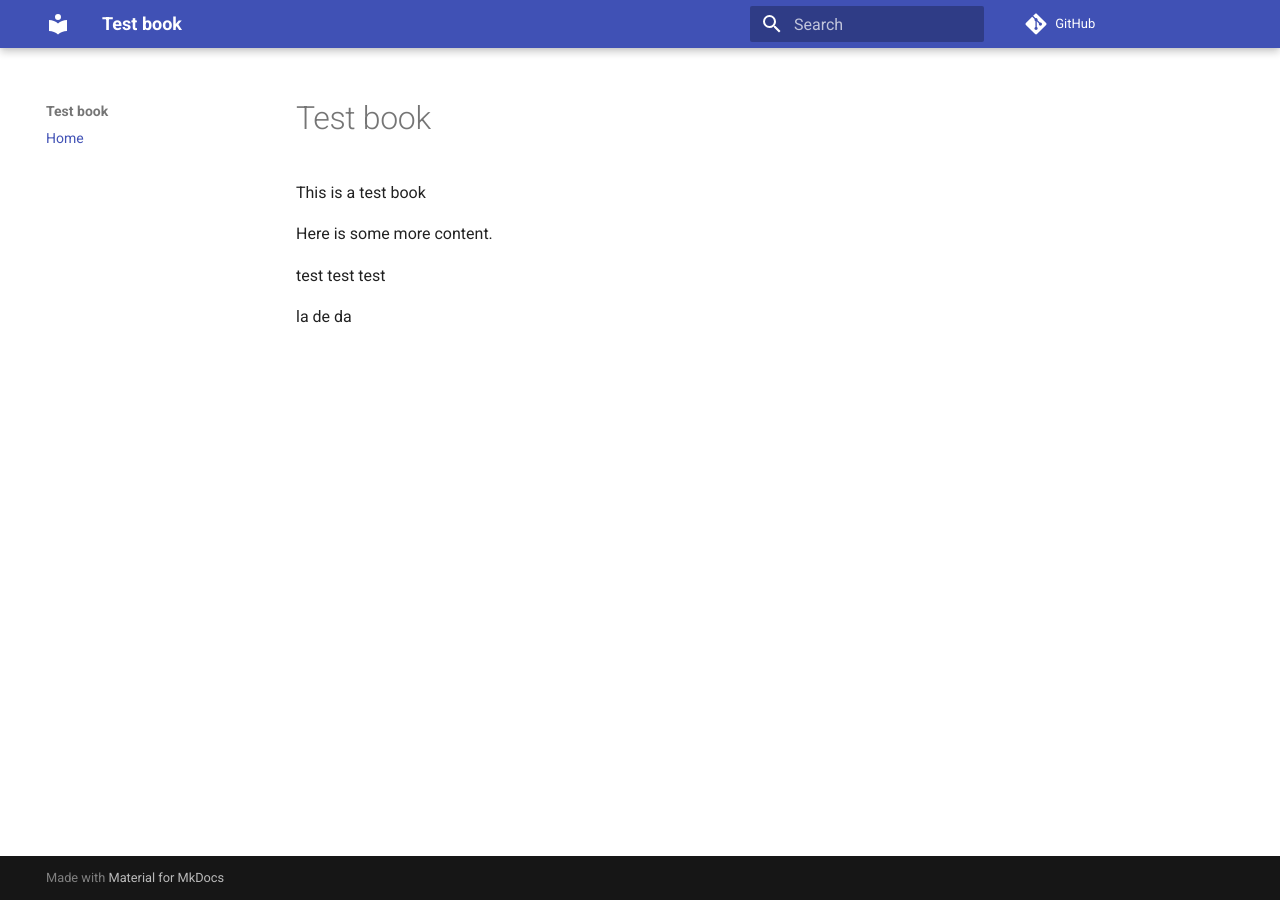
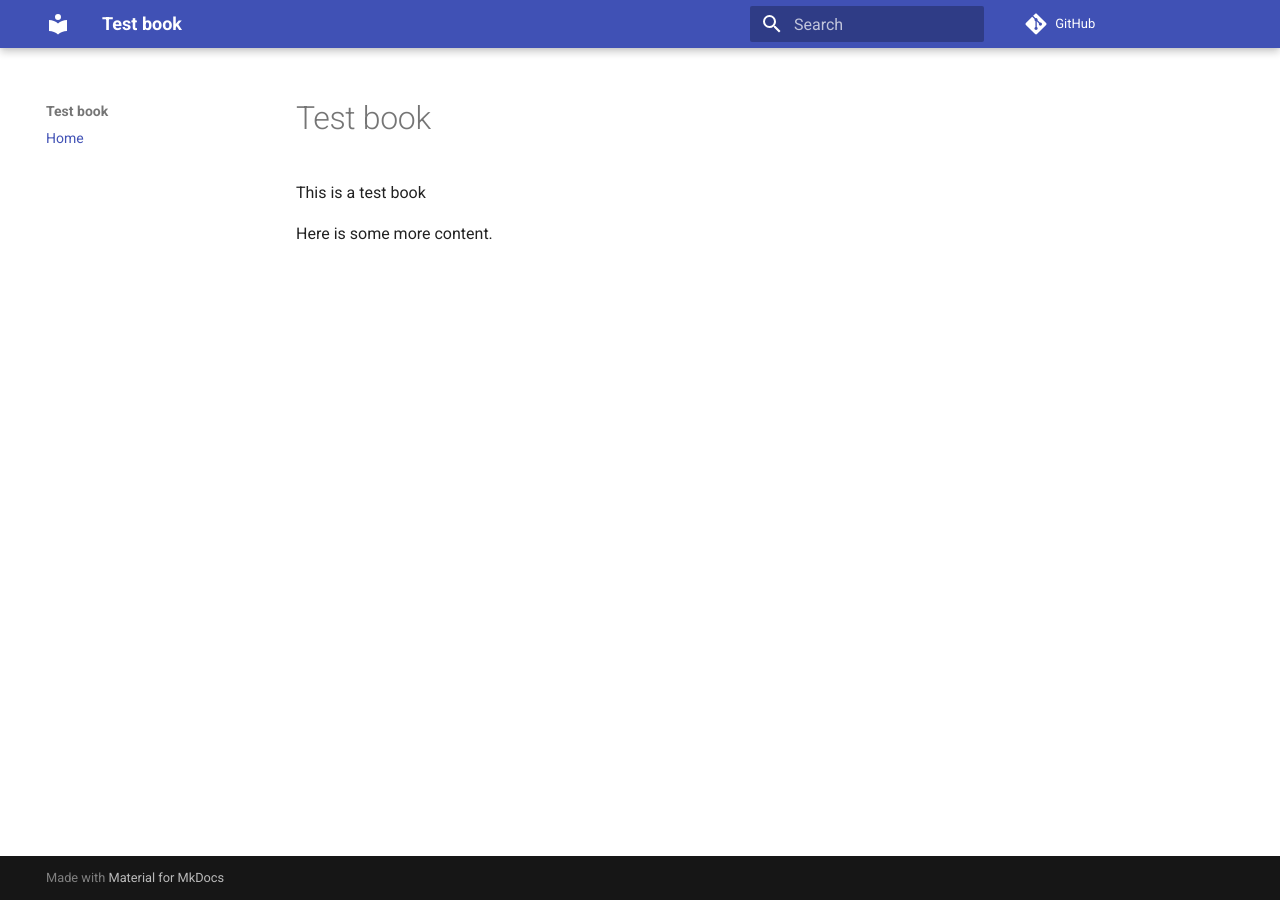
Before and after one commit to seancolsen/civicrm-docs-test-book, an MkDocs documentation site: the page built from docs/index.md, in a window 1280 px wide. Built offline with MkDocs 1.6.1 and Material for MkDocs 9.7.7, drawn with Linux system fonts in a browser that asks for light colours; comment, search, counter and statistics services are not loaded; old or Windows-style settings are respelled for this version of MkDocs.

Commit message:
change 5

```diff
--- a/docs/index.md
+++ b/docs/index.md
@@ -3,7 +3,3 @@
 This is a test book
 
 Here is some more content.
-
-test test test
-
-la de da
```
